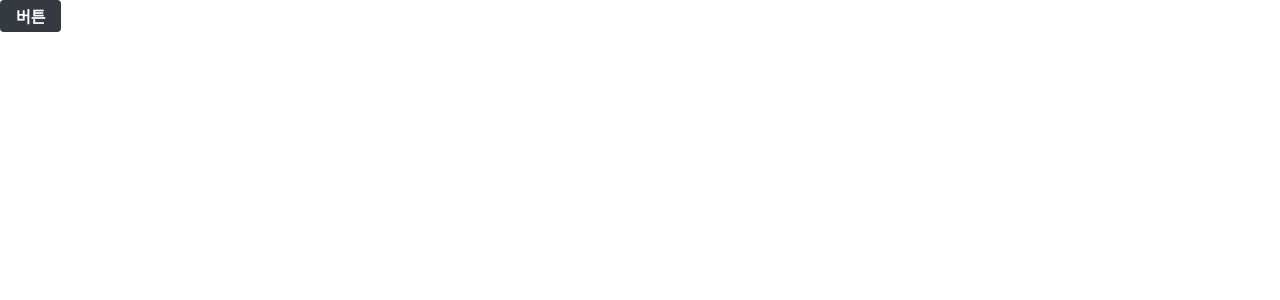
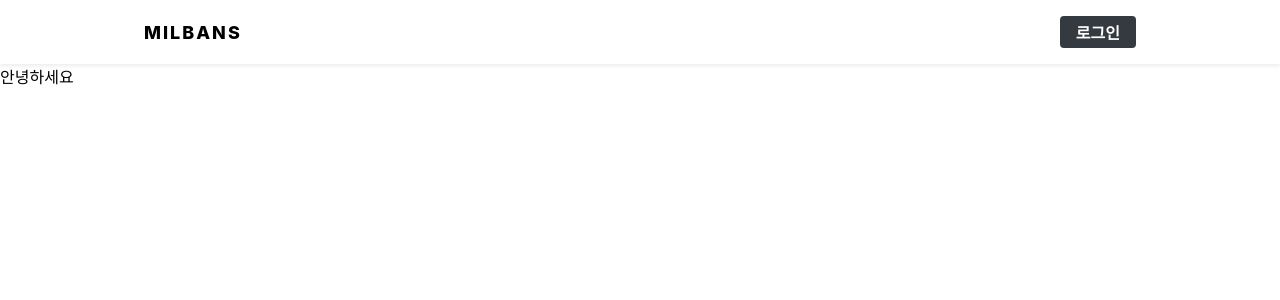
Before and after one commit to milban/blog-frontend-exercise, a React (Create React App) app: page / in a window 1280 px wide. Shown: the top 300 px of the page. Built offline with nearby package versions, Linux system fonts and the light colour scheme.

Commit message:
Extend Button component
Button component를 Link역할까지 수행하게 확장

```diff
--- a/src/components/common/Button.tsx
+++ b/src/components/common/Button.tsx
@@ -1,13 +1,14 @@
 import React from 'react';
 import styled, { css } from 'styled-components';
 import palette from 'lib/styles/palette';
+import { Link, LinkProps } from 'react-router-dom';
 
 interface StyledButtonProps {
   fullWidth?: boolean;
   cyan?: boolean;
 }
 
-const StyledButton = styled.button<StyledButtonProps>`
+const buttonStyle = css<StyledButtonProps>`
   border: none;
   border-radius: 4px;
   font-size: 1rem;
@@ -41,11 +42,24 @@ const StyledButton = styled.button<StyledButtonProps>`
     `}
 `;
 
+const StyledButton = styled.button`
+  ${buttonStyle}
+`;
+
+const StyledLink = styled(Link)`
+  ${buttonStyle}
+`;
+
 type ButtonProps = StyledButtonProps &
-  React.ButtonHTMLAttributes<HTMLButtonElement>;
+  React.ButtonHTMLAttributes<HTMLButtonElement> &
+  Partial<LinkProps>;
 
-const Button: React.FC<ButtonProps> = (props) => (
-  <StyledButton {...props}>{props.children}</StyledButton>
-);
+const Button: React.FC<ButtonProps> = (props) => {
+  return props.to ? (
+    <StyledLink to={props.to} cyan={props.cyan} {...props} />
+  ) : (
+    <StyledButton {...props}>{props.children}</StyledButton>
+  );
+};
 
 export default Button;
--- a/src/components/common/Header.tsx
+++ b/src/components/common/Header.tsx
@@ -38,7 +38,7 @@ const Header: React.FC = () => {
         <Wrapper>
           <div className="logo">MILBANS</div>
           <div className="right">
-            <Button>로그인</Button>
+            <Button to="/login">로그인</Button>
           </div>
         </Wrapper>
       </HeaderBlock>
--- a/src/pages/PostListPage.tsx
+++ b/src/pages/PostListPage.tsx
@@ -1,10 +1,11 @@
 import React from 'react';
-import Button from 'components/common/Button';
+import Header from 'components/common/Header';
 
 const PostListPage: React.FC = () => {
   return (
     <div>
-      <Button>버튼</Button>
+      <Header />
+      <div>안녕하세요</div>
     </div>
   );
 };
```
